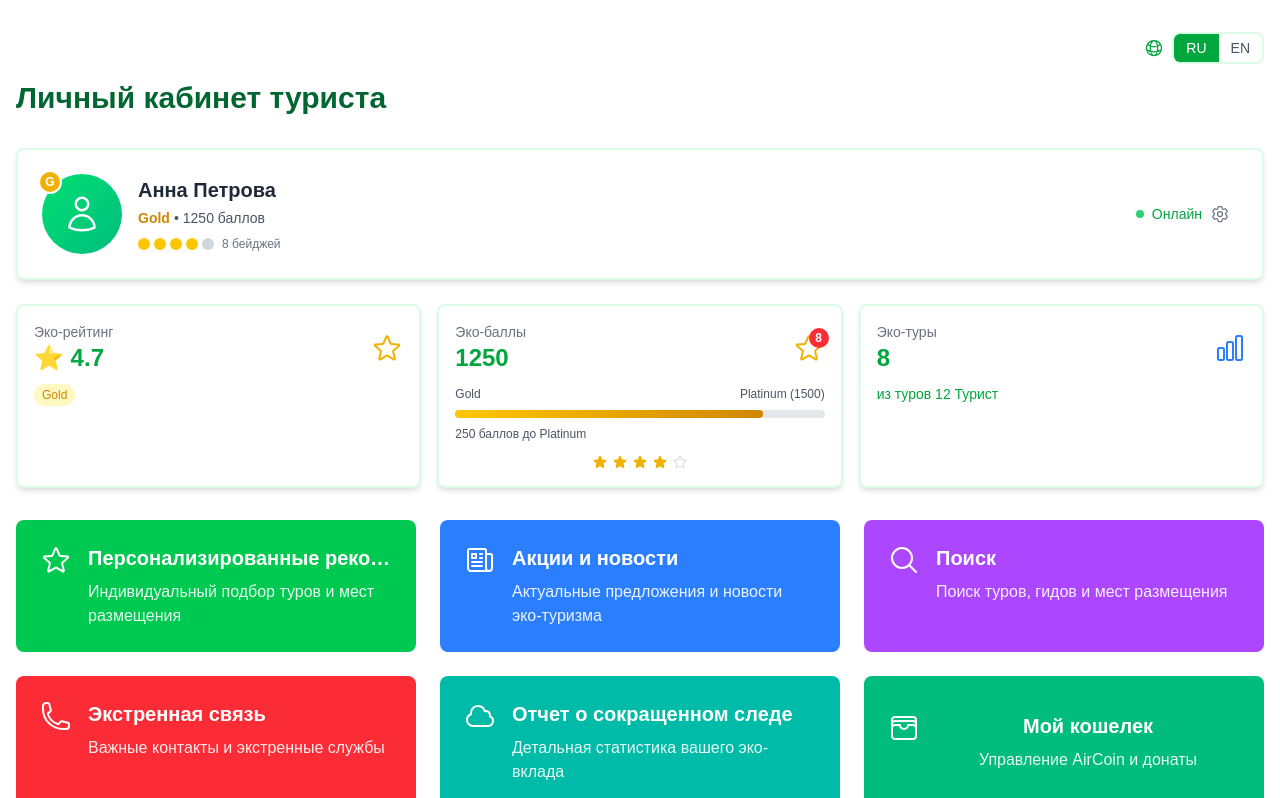
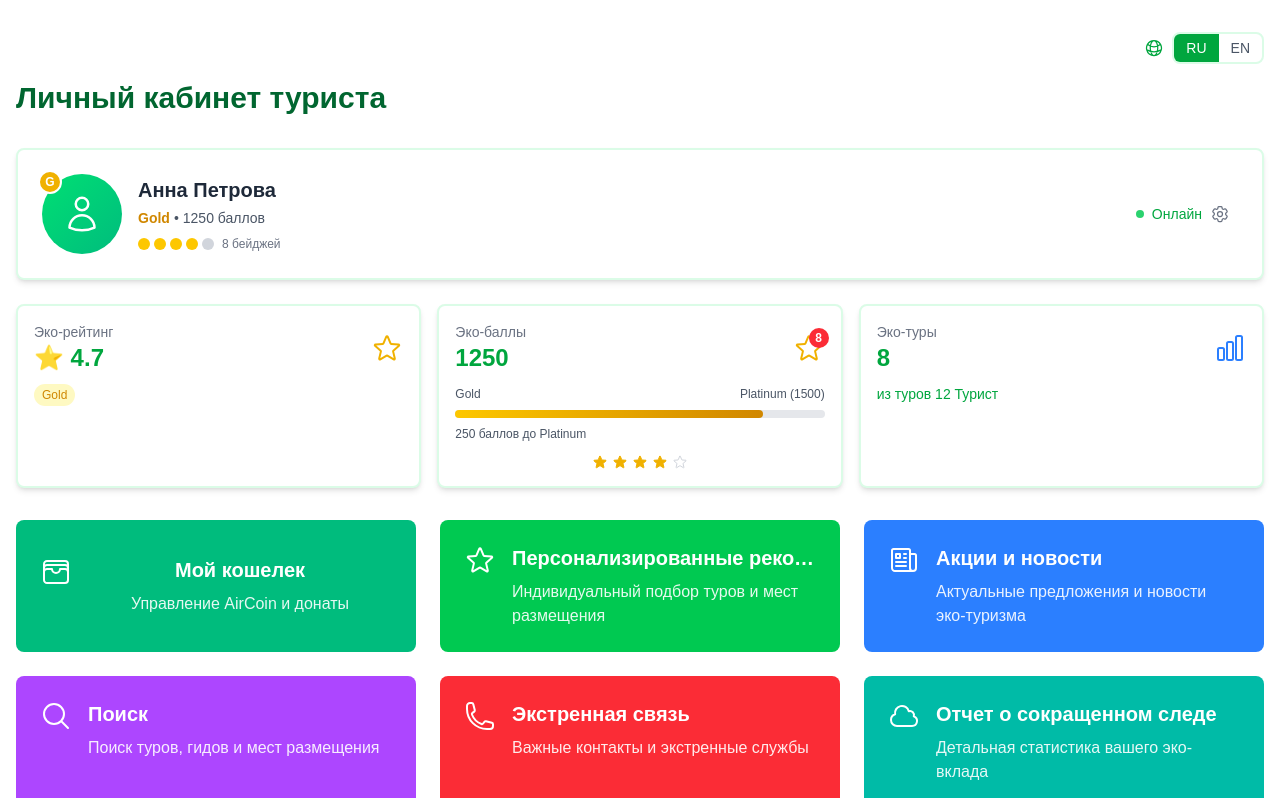
Before and after one commit to LeonidStepanovALA/forum, a Next.js app: page /tourist in a window 1280 px wide. Shown: the top 798 px of the page. Built offline with nearby package versions, Linux system fonts and the light colour scheme.

Commit message:
feat: Move wallet button to first position in navigation
- Reorder navigation buttons to prioritize wallet functionality
- Place 'My Wallet' button at the top of the navigation grid
- Improve user experience by making wallet easily accessible

```diff
--- a/src/app/tourist/page.tsx
+++ b/src/app/tourist/page.tsx
@@ -62,6 +62,13 @@ export default function TouristPage() {
 
   const navigationButtons: NavigationButton[] = [
     {
+      href: '#wallet',
+      icon: WalletIcon,
+      title: language === 'ru' ? 'Мой кошелек' : 'My Wallet',
+      description: language === 'ru' ? 'Управление AirCoin и донаты' : 'Manage AirCoin and donations',
+      color: 'bg-emerald-500 hover:bg-emerald-600'
+    },
+    {
       href: '/tourist/recommendations',
       icon: StarIcon,
       title: t.personalizedRecommendations,
@@ -95,13 +102,6 @@ export default function TouristPage() {
       title: t.carbonReport,
       description: t.carbonReportDesc,
       color: 'bg-teal-500 hover:bg-teal-600'
-    },
-    {
-      href: '#wallet',
-      icon: WalletIcon,
-      title: language === 'ru' ? 'Мой кошелек' : 'My Wallet',
-      description: language === 'ru' ? 'Управление AirCoin и донаты' : 'Manage AirCoin and donations',
-      color: 'bg-emerald-500 hover:bg-emerald-600'
     },
     {
       href: '/tourist/booking-calendar',
```
